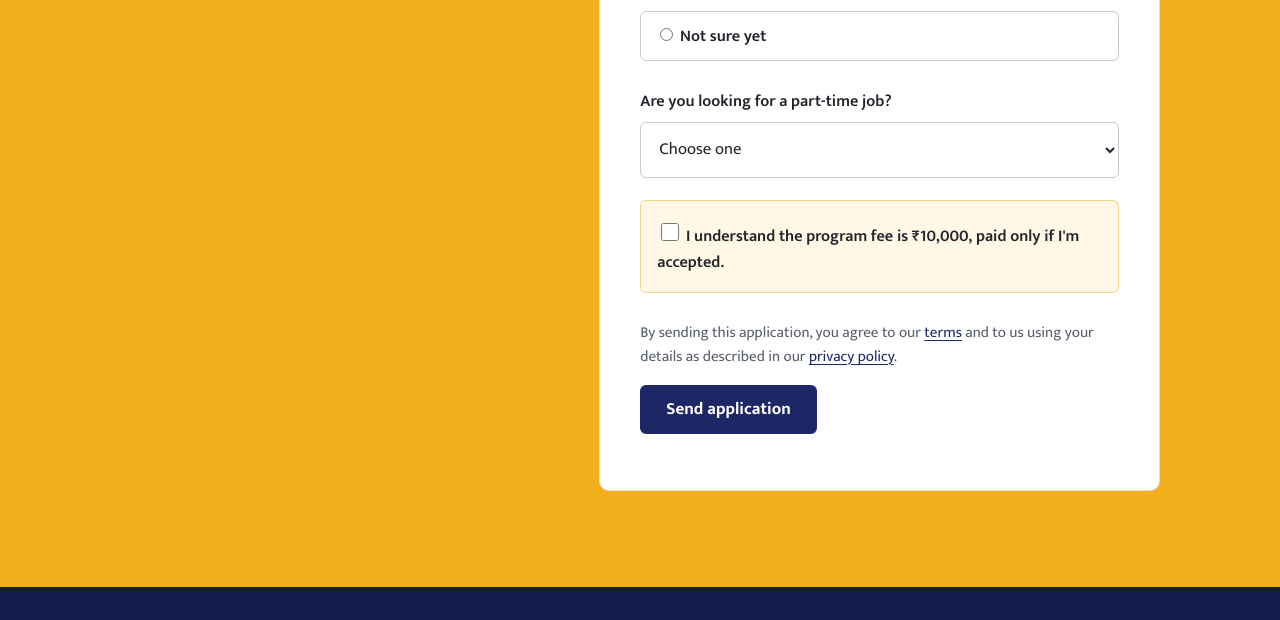
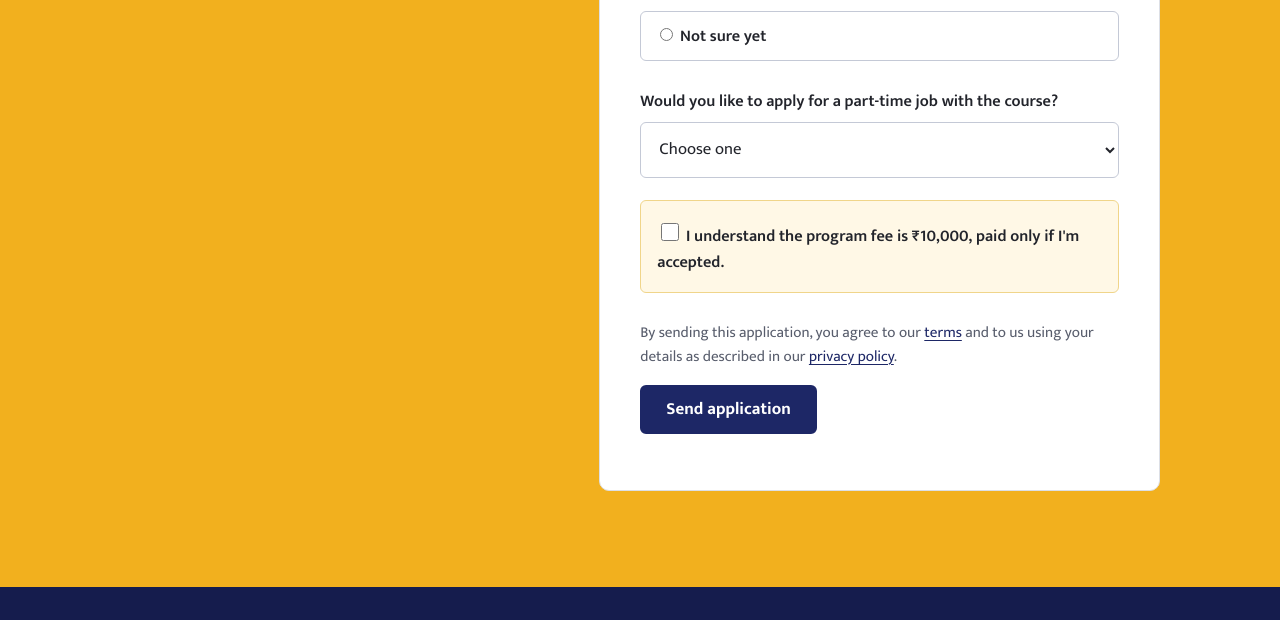
Before and after one commit to rhlKumar/bootcamp, a plain HTML site: page apply/index.html in a window 1280 px wide. Shown: the part 974-1594 px from the top of the page. Drawn offline with Linux system fonts and the light colour scheme; a web font is replaced by a local one.

Commit message:
Reword part-time job question on apply form
Co-Authored-By: Claude Opus 5.5 <noreply@anthropic.com>

```diff
--- a/apply/index.html
+++ b/apply/index.html
@@ -116,7 +116,7 @@
           </fieldset>
 
           <div class="field">
-            <label for="part_time">Are you looking for a part-time job?</label>
+            <label for="part_time">Would you like to apply for a part-time job with the course?</label>
             <select id="part_time" name="part_time" required>
               <option value="">Choose one</option>
               <option>Yes</option>
```
